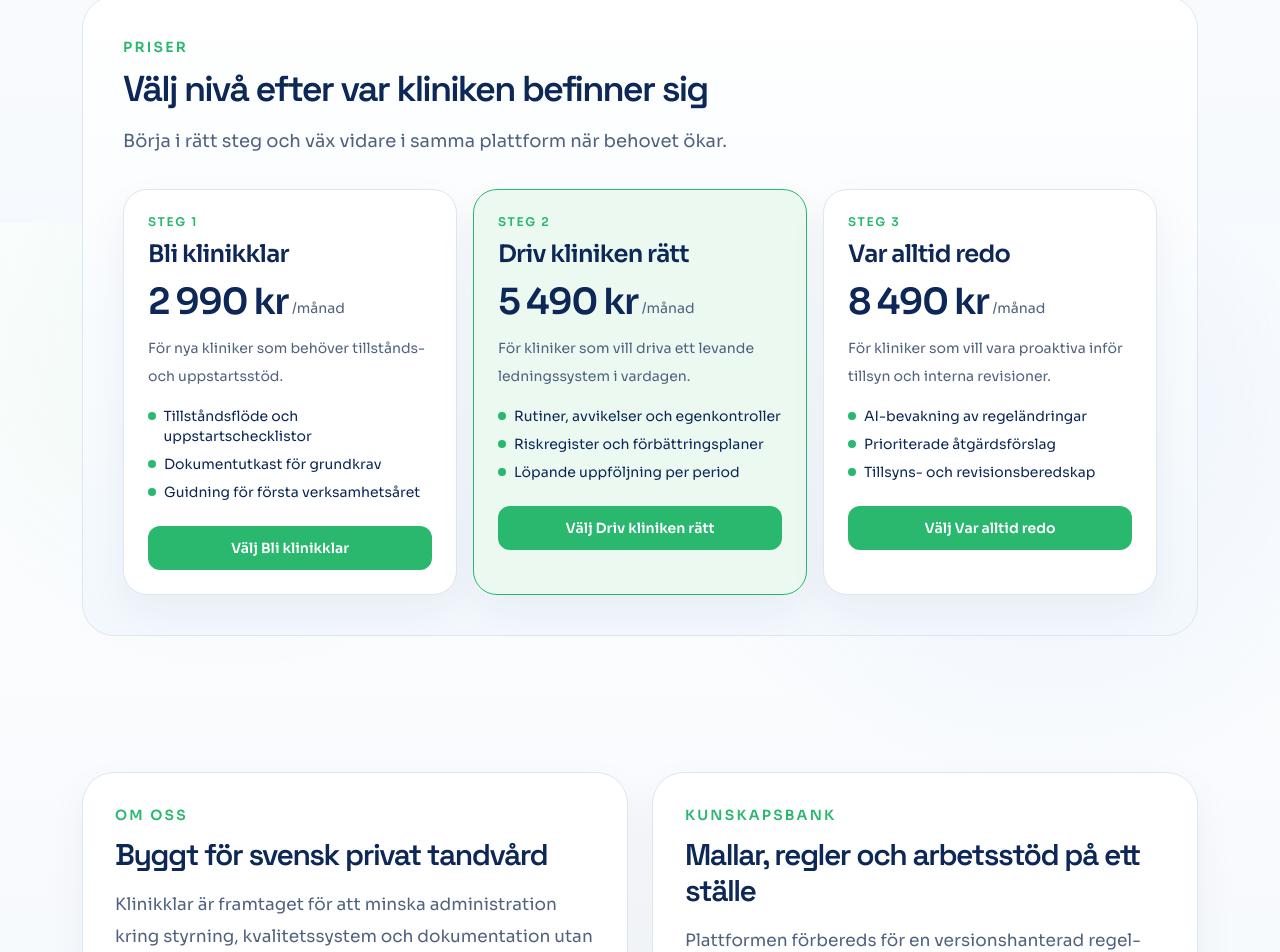
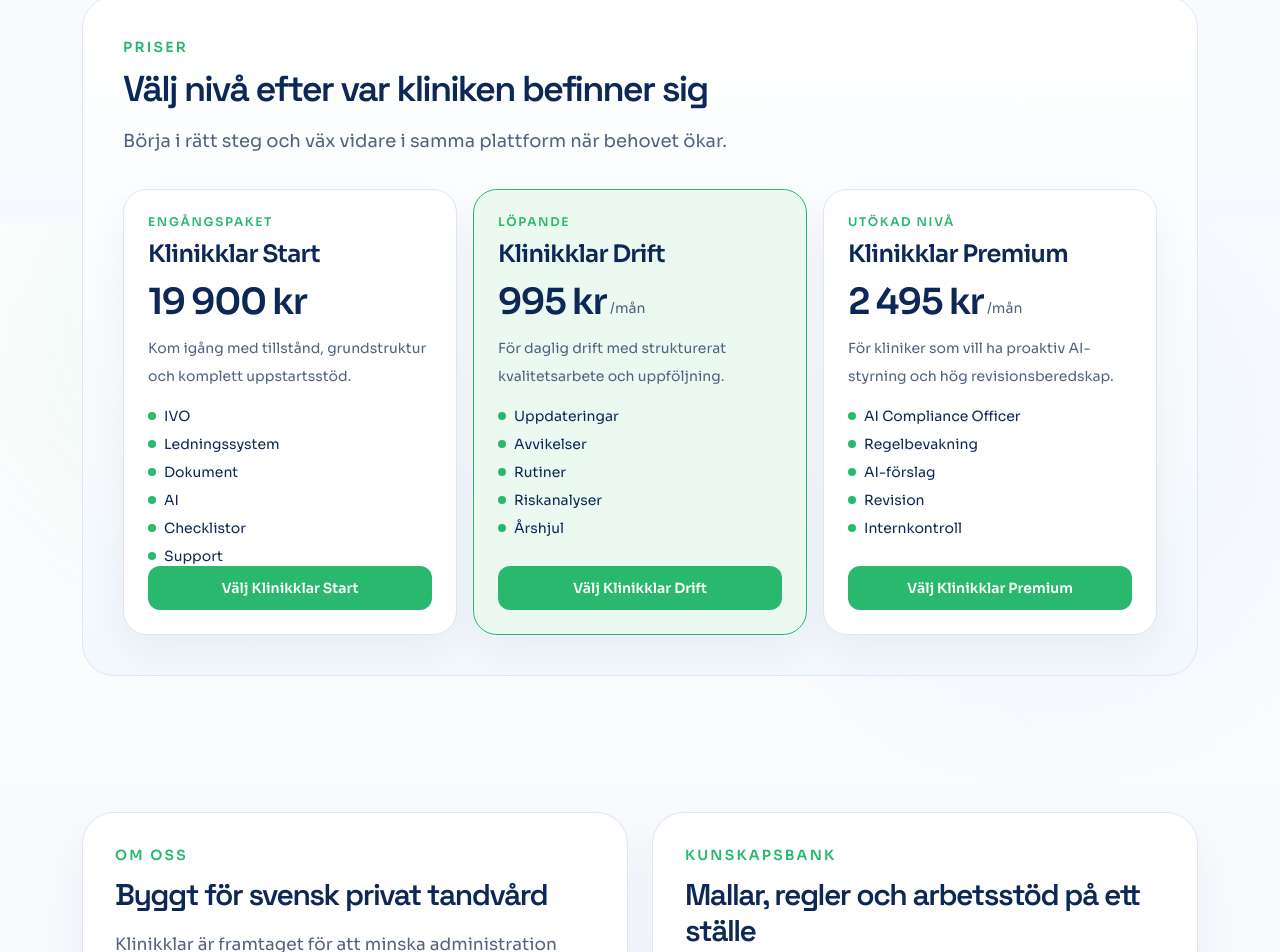
Before and after one commit to jonas-webnstuff/Klinikklar, a Next.js app: page / in a window 1280 px wide. Shown: the part 2977-3929 px from the top of the page. Built offline with nearby package versions, Linux system fonts and the light colour scheme; no server answers.

Commit message:
Update pricing models and plan labels

```diff
--- a/src/app/login/page.tsx
+++ b/src/app/login/page.tsx
@@ -49,9 +49,9 @@
   }, []);
 
   const planLabelMap: Record<"step1" | "step2" | "step3", string> = {
-    step1: "Bli klinikklar",
-    step2: "Driv kliniken rätt",
-    step3: "Var alltid redo",
+    step1: "Klinikklar Start",
+    step2: "Klinikklar Drift",
+    step3: "Klinikklar Premium",
   };
 
   const destinationPath =
--- a/src/app/page.tsx
+++ b/src/app/page.tsx
@@ -53,48 +53,55 @@
 const pricingPlans = [
   {
     id: "step1",
-    badge: "Steg 1",
-    title: "Bli klinikklar",
-    price: "2 990 kr",
-    billing: "/månad",
-    description: "För nya kliniker som behöver tillstånds- och uppstartsstöd.",
+    badge: "Engångspaket",
+    title: "Klinikklar Start",
+    price: "19 900 kr",
+    billing: "",
+    description: "Kom igång med tillstånd, grundstruktur och komplett uppstartsstöd.",
     features: [
-      "Tillståndsflöde och uppstartschecklistor",
-      "Dokumentutkast för grundkrav",
-      "Guidning för första verksamhetsåret",
+      "IVO",
+      "Ledningssystem",
+      "Dokument",
+      "AI",
+      "Checklistor",
+      "Support",
     ],
-    ctaLabel: "Välj Bli klinikklar",
+    ctaLabel: "Välj Klinikklar Start",
     ctaHref: "/login?next=/workspace&plan=step1",
   },
   {
     id: "step2",
-    badge: "Steg 2",
-    title: "Driv kliniken rätt",
-    price: "5 490 kr",
-    billing: "/månad",
-    description: "För kliniker som vill driva ett levande ledningssystem i vardagen.",
+    badge: "Löpande",
+    title: "Klinikklar Drift",
+    price: "995 kr",
+    billing: "/mån",
+    description: "För daglig drift med strukturerat kvalitetsarbete och uppföljning.",
     features: [
-      "Rutiner, avvikelser och egenkontroller",
-      "Riskregister och förbättringsplaner",
-      "Löpande uppföljning per period",
+      "Uppdateringar",
+      "Avvikelser",
+      "Rutiner",
+      "Riskanalyser",
+      "Årshjul",
     ],
-    ctaLabel: "Välj Driv kliniken rätt",
+    ctaLabel: "Välj Klinikklar Drift",
     ctaHref: "/login?next=/workspace&plan=step2",
     highlighted: true,
   },
   {
     id: "step3",
-    badge: "Steg 3",
-    title: "Var alltid redo",
-    price: "8 490 kr",
-    billing: "/månad",
-    description: "För kliniker som vill vara proaktiva inför tillsyn och interna revisioner.",
+    badge: "Utökad nivå",
+    title: "Klinikklar Premium",
+    price: "2 495 kr",
+    billing: "/mån",
+    description: "För kliniker som vill ha proaktiv AI-styrning och hög revisionsberedskap.",
     features: [
-      "AI-bevakning av regeländringar",
-      "Prioriterade åtgärdsförslag",
-      "Tillsyns- och revisionsberedskap",
+      "AI Compliance Officer",
+      "Regelbevakning",
+      "AI-förslag",
+      "Revision",
+      "Internkontroll",
     ],
-    ctaLabel: "Välj Var alltid redo",
+    ctaLabel: "Välj Klinikklar Premium",
     ctaHref: "/login?next=/workspace&plan=step3",
   },
 ];
@@ -332,7 +339,7 @@
             {pricingPlans.map((plan) => (
               <article
                 key={plan.id}
-                className={`rounded-3xl border p-6 shadow-[0_16px_40px_rgba(13,39,87,0.05)] ${
+                className={`flex h-full flex-col rounded-3xl border p-6 shadow-[0_16px_40px_rgba(13,39,87,0.05)] ${
                   plan.highlighted
                     ? "border-[color:var(--brand)] bg-[color:var(--brand-soft)]"
                     : "border-[color:var(--line)] bg-white"
@@ -361,7 +368,7 @@
                 </ul>
                 <Link
                   href={plan.ctaHref}
-                  className="mt-6 inline-flex w-full items-center justify-center rounded-xl bg-[color:var(--brand)] px-4 py-3 text-sm font-semibold text-white transition hover:bg-[color:var(--brand-2)]"
+                  className="mt-auto inline-flex w-full items-center justify-center rounded-xl bg-[color:var(--brand)] px-4 py-3 text-sm font-semibold text-white transition hover:bg-[color:var(--brand-2)]"
                 >
                   {plan.ctaLabel}
                 </Link>
```
